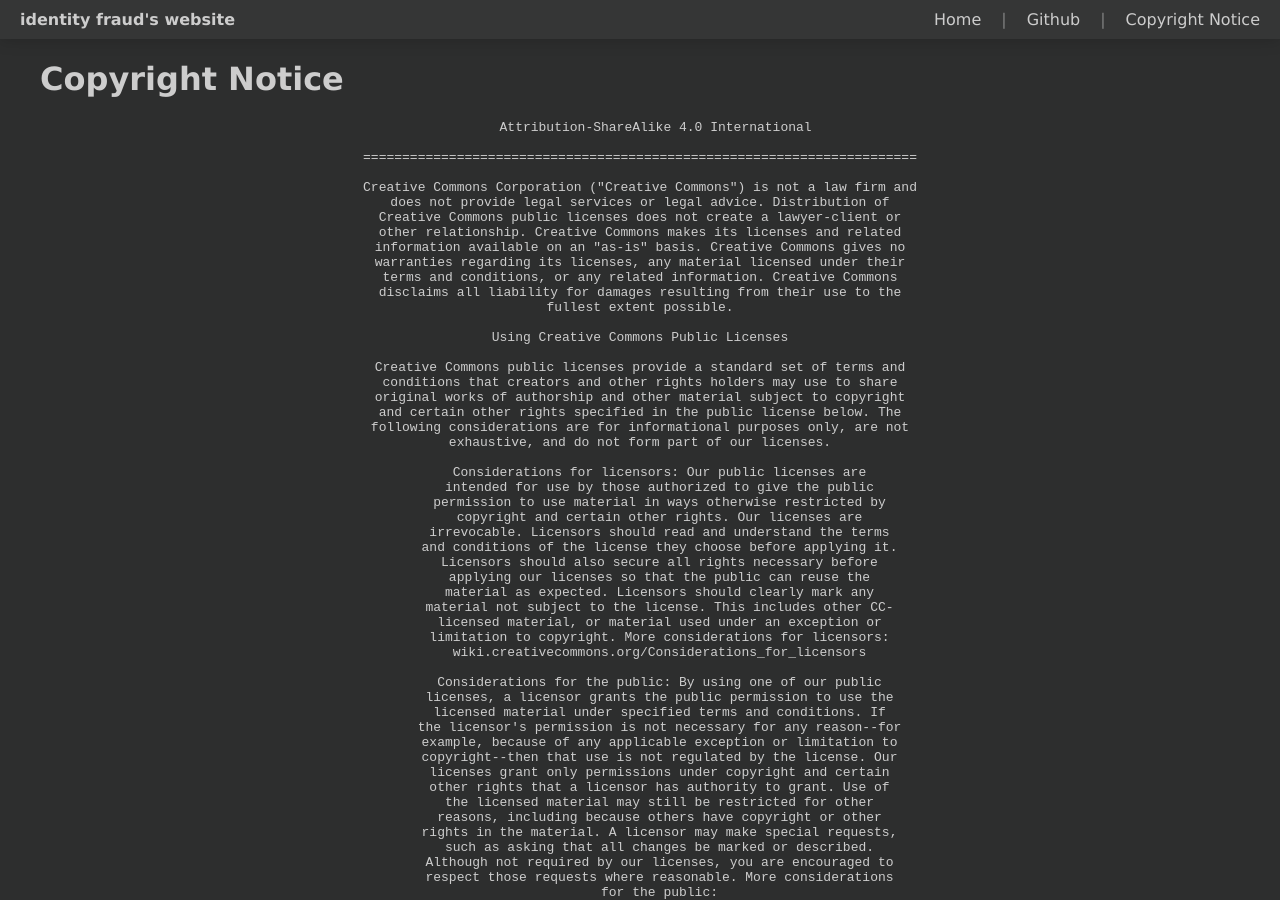
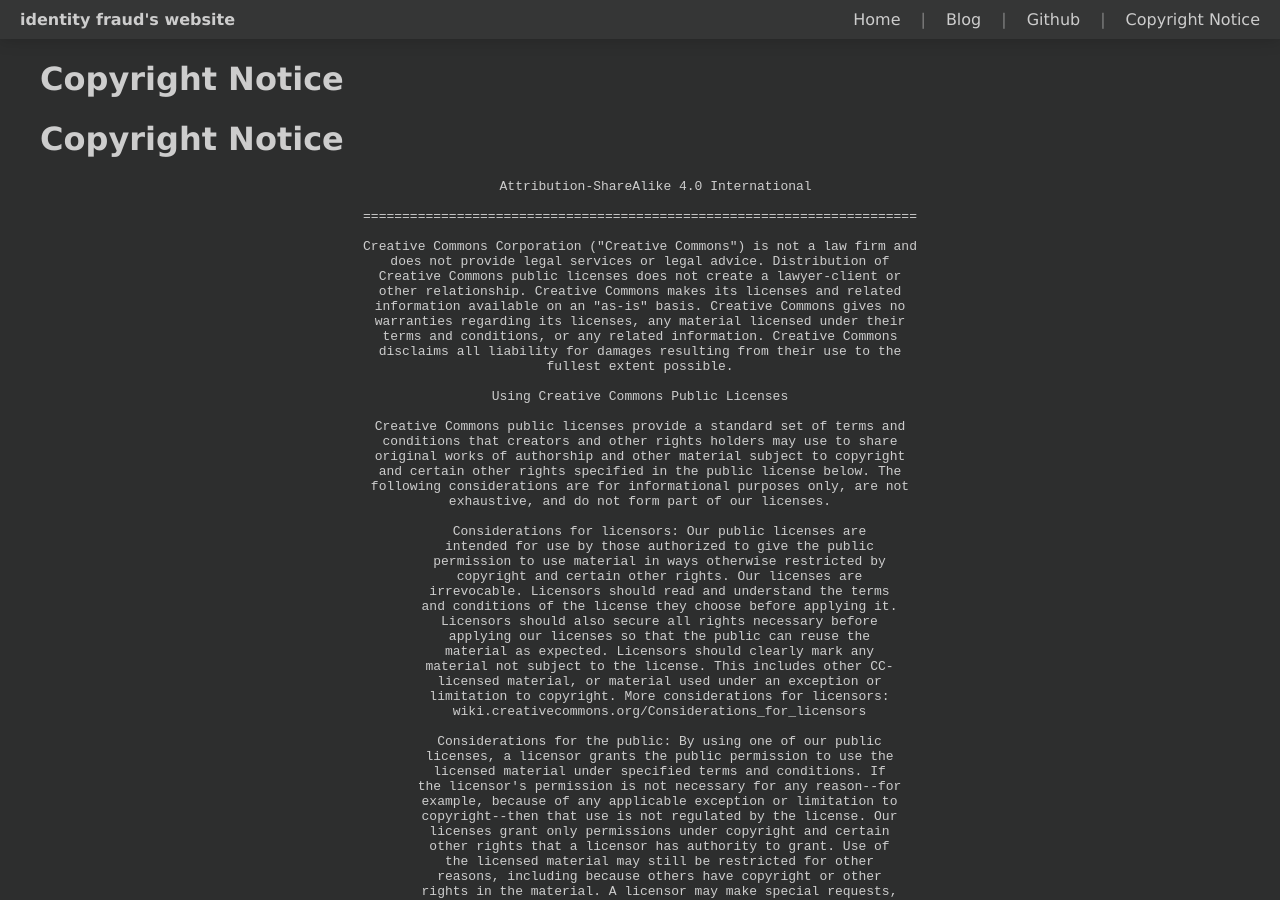
Before and after one commit to identity-fraud/10CT2-Task-2-Webapps, a Jekyll site: the page built from site/copyrightnotice.html, in a window 1280 px wide and 900 px high. Built offline with Jekyll 4.4.1, drawn with Linux system fonts in a browser that asks for light colours.

Commit message:
Update default.html

```diff
--- a/site/_layouts/default.html
+++ b/site/_layouts/default.html
@@ -11,14 +11,17 @@
         <header>
             <h4 class="margin-left-20px">identity fraud's website</h4>
             <nav>
-                <h4><a href="index.html">Home</a></h4>
+                <h4><a href="index">Home</a></h4>
+                <h4>|</h4>
+                <h4><a href="blog">Blog</a></h4>
                 <h4>|</h4>
                 <h4><a href="https://github.com/identity-fraud/10CT2-Task-2-Webapps">Github</a></h4>
                 <h4>|</h4>
-                <h4><a href="copyrightnotice.html">Copyright Notice</a></h4>
+                <h4><a href="copyrightnotice">Copyright Notice</a></h4>
             </nav>
         </header>
         <div class="body-container">
+            <h1>{{ page.title }}</h1>
             {{ content }}
         </div>
         <footer>
```
